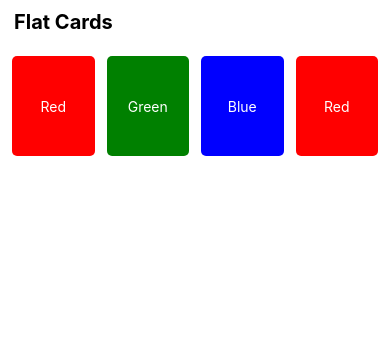
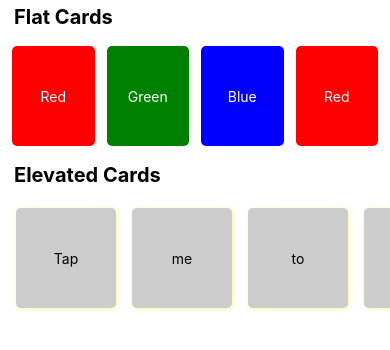
Before and after one commit to chandana105/ReactNative-projects, a React Native app in the folder Project02/: screen / in a window 390 px wide. Shown: the top 350 px of the page. Built offline with nearby package versions, Linux system fonts and the light colour scheme.

Commit message:
project02/elevatedcards

```diff
--- a/Project02/App.tsx
+++ b/Project02/App.tsx
@@ -1,14 +1,15 @@
-import {View, SafeAreaView, ScrollView} from 'react-native';
+import {SafeAreaView, ScrollView} from 'react-native';
 import React from 'react';
 import FlatCards from './components/FlatCards';
+import ElevatedCards from './components/ElevatedCards';
 
 const App = () => {
   return (
     <SafeAreaView>
       <ScrollView>
-        <View>
-          <FlatCards />
-        </View>
+        {/* this above scroll view is by default vala screen scrollable ke liye not for lflat cards */}
+        <FlatCards />
+        <ElevatedCards />
       </ScrollView>
     </SafeAreaView>
   );
--- /dev/null
+++ b/Project02/components/ElevatedCards.tsx
@@ -0,0 +1,64 @@
+import {ScrollView, StyleSheet, Text, View} from 'react-native';
+import React from 'react';
+
+export default function ElevatedCards() {
+  return (
+    <View>
+      <Text style={styles.headingText}>Elevated Cards</Text>
+      <ScrollView horizontal={true} style={styles.container}>
+        <View style={[styles.card, styles.cardElevated]}>
+          <Text>Tap</Text>
+        </View>
+        <View style={[styles.card, styles.cardElevated]}>
+          <Text>me</Text>
+        </View>
+        <View style={[styles.card, styles.cardElevated]}>
+          <Text>to</Text>
+        </View>
+        <View style={[styles.card, styles.cardElevated]}>
+          <Text>scroll</Text>
+        </View>
+        <View style={[styles.card, styles.cardElevated]}>
+          <Text>more...</Text>
+        </View>
+        <View style={[styles.card, styles.cardElevated]}>
+          <Text>😍</Text>
+        </View>
+      </ScrollView>
+    </View>
+  );
+}
+
+const styles = StyleSheet.create({
+  headingText: {
+    paddingHorizontal: 14,
+    paddingVertical: 5,
+    fontSize: 20,
+    fontWeight: 'bold',
+  },
+  container: {
+    padding: 8,
+  },
+  card: {
+    width: 100,
+    height: 100,
+    flex: 1,
+    justifyContent: 'center',
+    alignItems: 'center',
+    borderRadius: 5,
+    margin: 8,
+  },
+  cardElevated: {
+    backgroundColor: '#ccc',
+    elevation: 4,
+    // elevation property is used to control the elevation of a view, creating a sense of depth by applying a shadow.
+    // for ios : shadows wors
+    shadowOffset: {
+      width: 1,
+      height: 1,
+    },
+    shadowColor: '#fd0',
+    shadowOpacity: 0.4 /**0 to 1 */,
+    shadowRadius: 4,
+  },
+});
--- a/Project02/components/FlatCards.tsx
+++ b/Project02/components/FlatCards.tsx
@@ -26,7 +26,7 @@
 const styles = StyleSheet.create({
   headingText: {
     paddingHorizontal: 14,
-    paddingVertical: 10,
+    paddingVertical: 5,
     fontSize: 20,
     fontWeight: 'bold',
   },
@@ -59,3 +59,7 @@
 });
 
 // view is a div in mob
+
+// as the card increases flat cards gets squezed up
+
+// so thats why we ll see now how to elevate them in elevatedcardds with scrolview on cards
```
